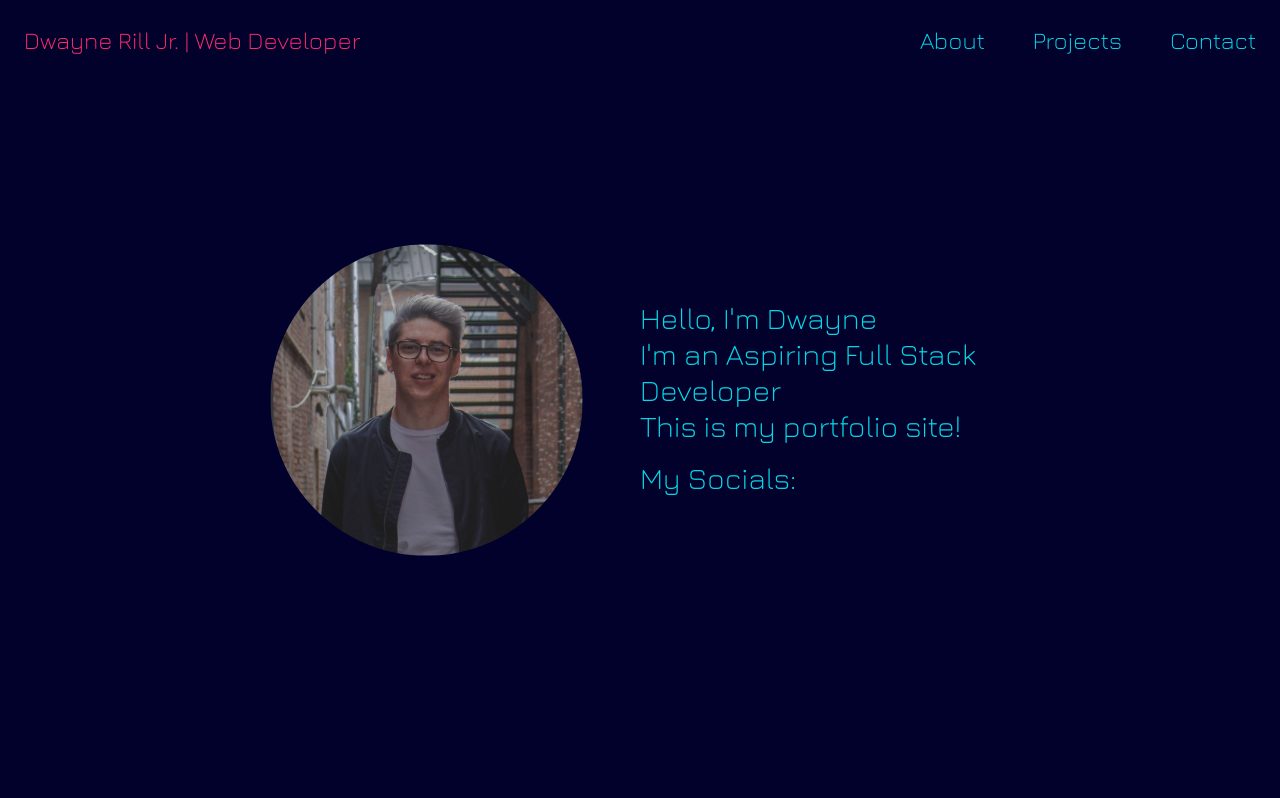
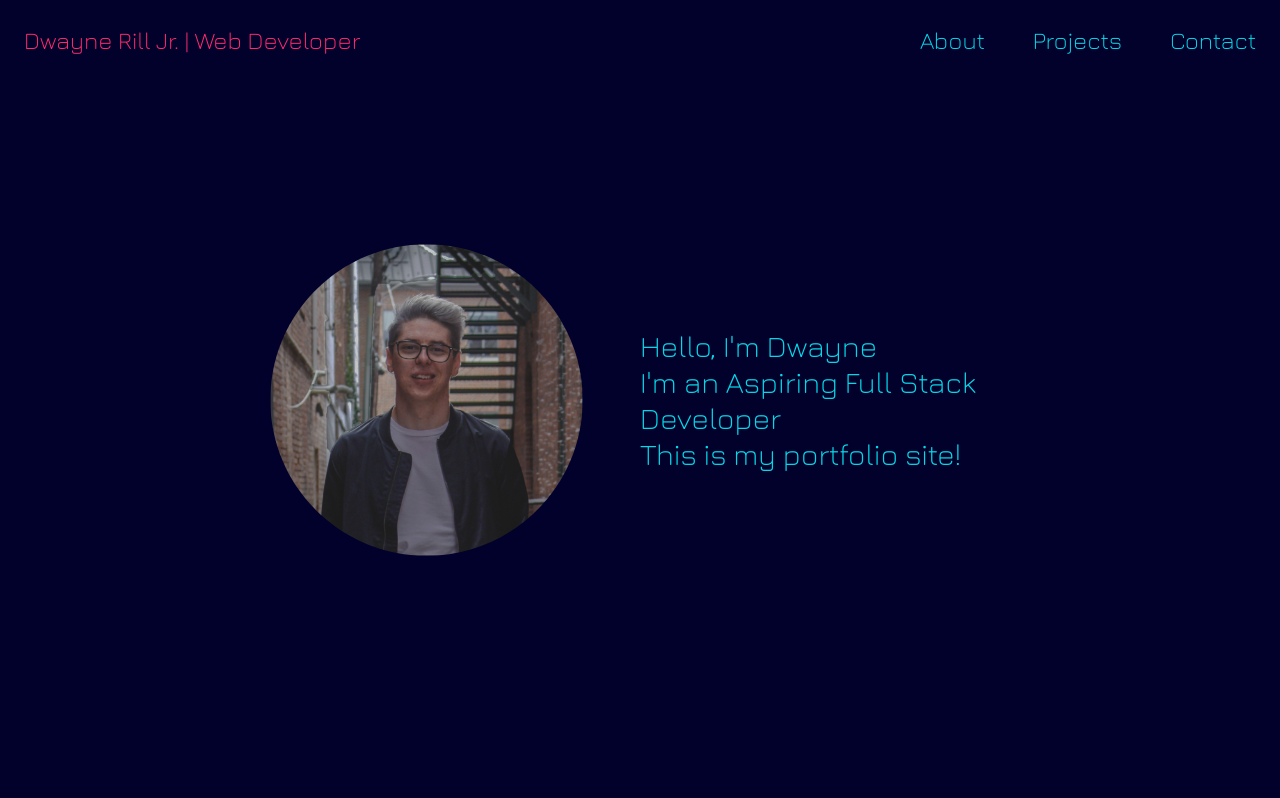
Before and after one commit to dwaynerilljr/personal-website, a React (Create React App) app: page / in a window 1280 px wide. Shown: the top 798 px of the page. Built offline with nearby package versions, Linux system fonts and the light colour scheme.

Commit message:
Removed social heading from Hero section

```diff
--- a/src/components/Hero.js
+++ b/src/components/Hero.js
@@ -13,10 +13,6 @@ export default function Hero() {
                     I'm an Aspiring Full Stack Developer
                     <br />
                     This is my portfolio site!
-                    <h5 className="mt-4">My Socials:</h5>
-                    <div className="flex mt-1">
-
-                    </div>
                 </div>
             </div>
         </div>
```
